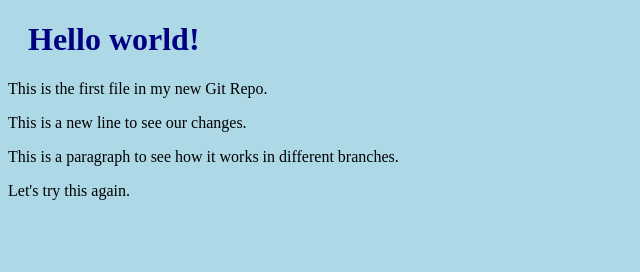
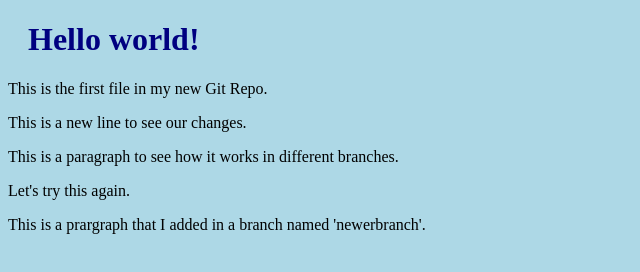
Before and after one commit to omeraktay/imtryinggit, a plain HTML site: page index.html in a window 1280 px wide. Shown: the whole page, without its empty margins (0-640 px from the left). Drawn offline with Linux system fonts and the light colour scheme.

Commit message:
New update on index.html

```diff
--- a/index.html
+++ b/index.html
@@ -12,6 +12,7 @@
 
 <p>This is a paragraph to see how it works in different branches.</p>
 <p>Let's try this again.</p>
+<p>This is a prargraph that I added in a branch named 'newerbranch'.</p>
 
 </body>
 </html>
```
